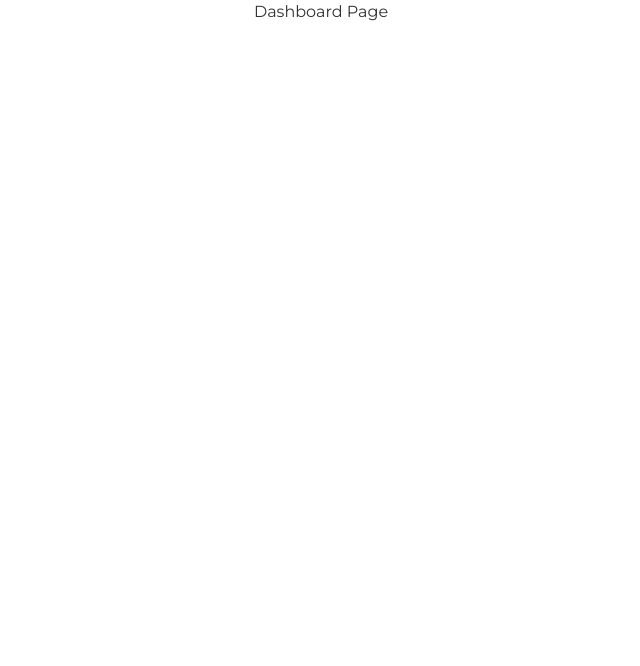
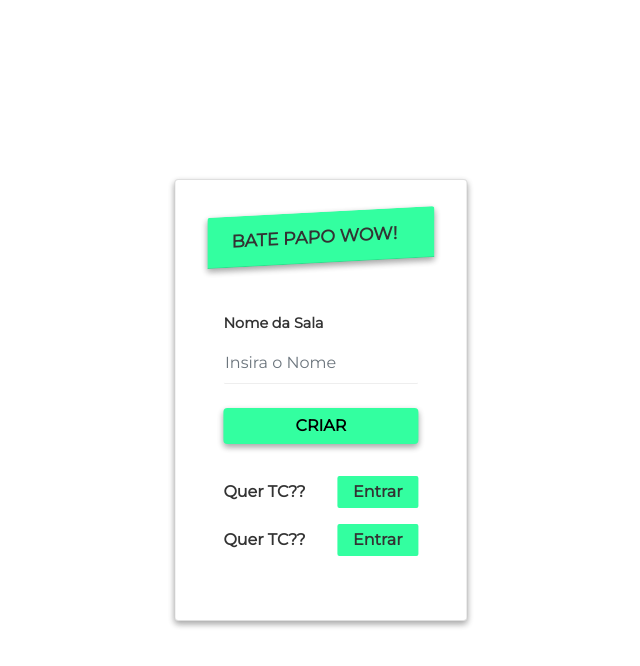
Before and after one commit to breno-bortot/chatapp-front, a React (Create React App) app: page /dashboard in a window 1280 px wide. Shown: the top 666 px of the page, without its empty margins (319-959 px from the left). Built offline with nearby package versions, Linux system fonts and the light colour scheme.

Commit message:
Dashboard layout done

```diff
--- a/src/Pages/DashboardPage.js
+++ b/src/Pages/DashboardPage.js
@@ -1,10 +1,34 @@
-import React from 'react'
+import React from 'react';
+import Card from 'react-bootstrap/Card';
+import Form from 'react-bootstrap/Form';
+import Button from 'react-bootstrap/Button';
 
 function DashboardPage() {
     return (
-        <div>
-            Dashboard Page
-        </div>
+        <Card className="position-absolute top-50 start-50 translate-middle">
+        <Card.Header>Bate Papo WOW!</Card.Header>
+            <Card.Body>
+            <Form>
+                <Form.Group className="form-group mb-3" controlId="formChatroomName">
+                    <Form.Label>Nome da Sala</Form.Label>
+                    <Form.Control type="text" placeholder="Insira o Nome" />
+                </Form.Group>
+                <Button className='mt-2' type="submit">
+                    Criar
+                </Button>
+            </Form>
+            <div className="chatrooms">
+                <div className="chatroom">
+                    <div>Quer TC??</div>
+                    <div className="join">Entrar</div>
+                </div>
+                <div className="chatroom">
+                    <div>Quer TC??</div>
+                    <div className="join">Entrar</div>
+                </div>
+            </div>
+        </Card.Body>
+    </Card>
     )
 }
 
--- a/src/Pages/LoginPage.js
+++ b/src/Pages/LoginPage.js
@@ -7,8 +7,7 @@ import Button from 'react-bootstrap/Button';
 function LoginPage() {
     return (
 
-           <div className="position-absolute top-50 start-50 translate-middle">
-               <Card>
+        <Card className="position-absolute top-50 start-50 translate-middle">
             <Card.Header>Login</Card.Header>
                 <Card.Body>
                 <Form>
@@ -26,7 +25,7 @@ function LoginPage() {
                 </Form>
             </Card.Body>
         </Card>
-           </div>
+
 
     );
 };
--- a/src/styles/App.css
+++ b/src/styles/App.css
@@ -54,7 +54,7 @@ input[type=number] {
     font-weight: bold;
   }
 
-  input {
+  .form-control {
     border: none;
     padding: 0.5rem 0.1rem;
     width: 100%;
@@ -64,7 +64,7 @@ input[type=number] {
 
   }
 
-  input:focus {
+  .form-control:focus {
     border-bottom: 1px solid #ccc;
   }
 
@@ -81,7 +81,7 @@ input[type=number] {
   }
 
   .chatrooms {
-    margin-top: 1rem;
+    margin-top: 2rem;
   }
 
   .chatroom {
@@ -89,6 +89,7 @@ input[type=number] {
     justify-content: space-between;
     align-items: center;
     margin-bottom: 1rem;
+    font-weight: bold;
   }
 
   .join {
```
Lines whose indentation alone changed are shown as unchanged.
